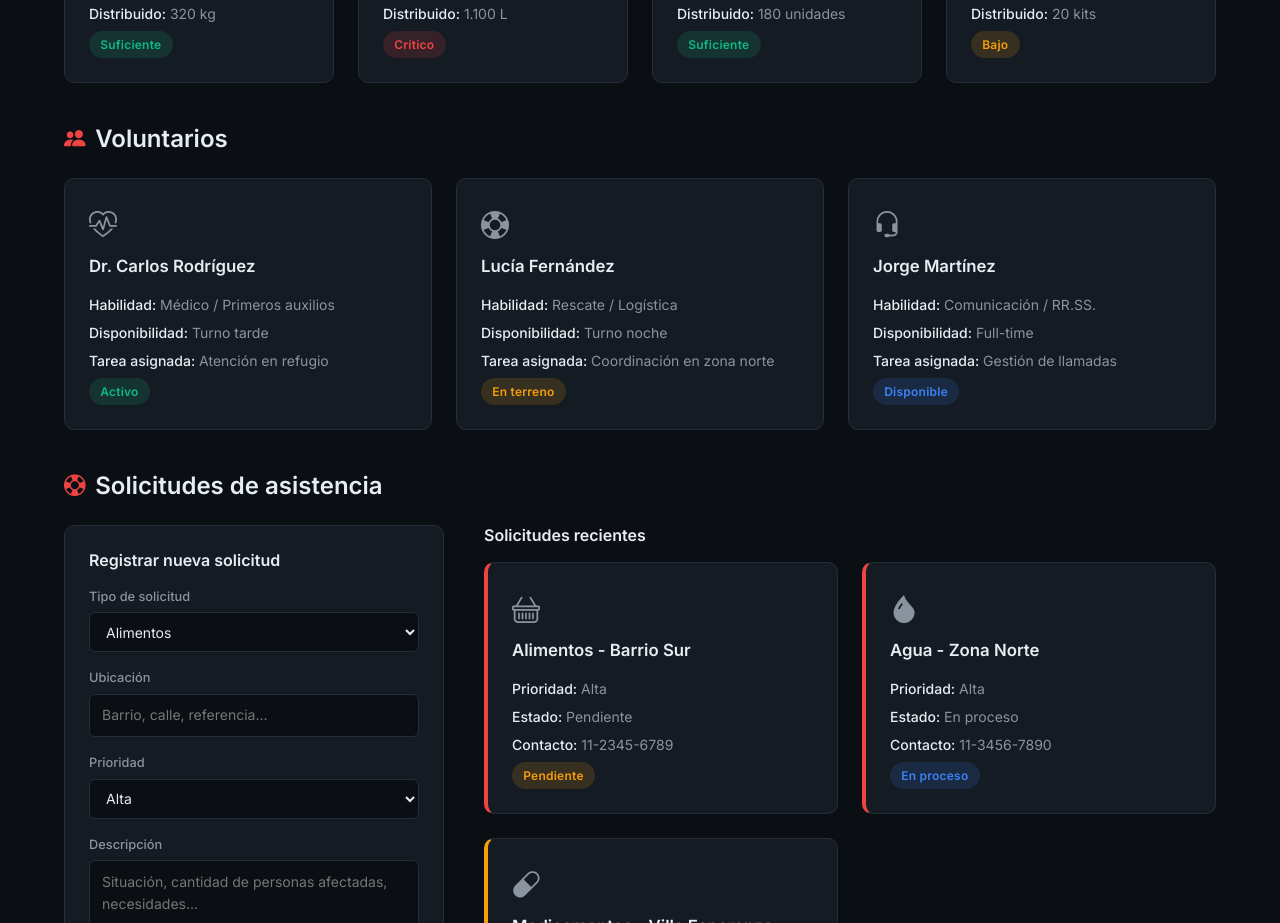
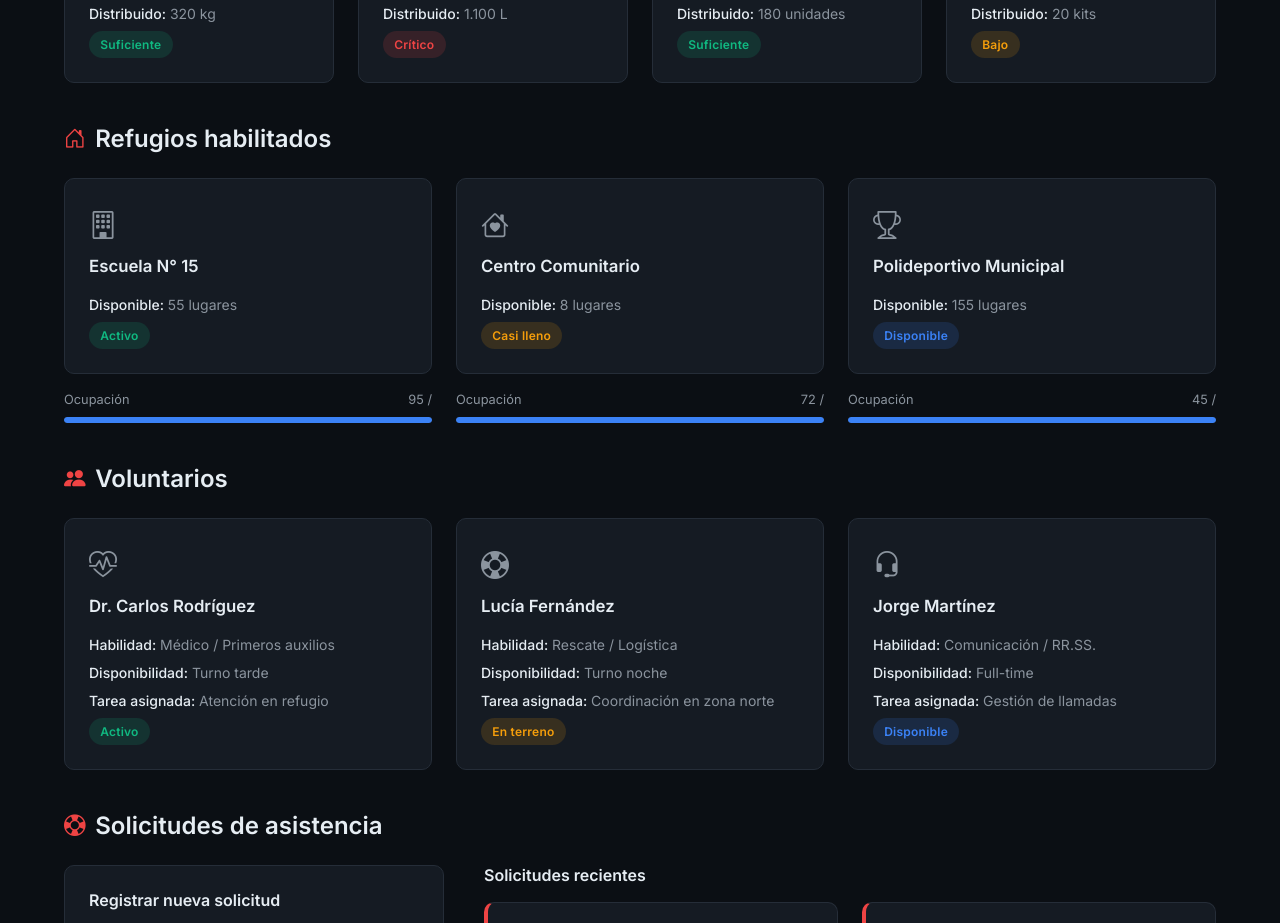
Before and after one commit to conty-111/geco-frontend, a React (Vite) app: page / in a window 1280 px wide. Shown: the part 1100-2023 px from the top of the page. Built offline with nearby package versions, Linux system fonts and the light colour scheme.

Commit message:
feat: incorpora seccion Refugios en App

```diff
--- a/src/App.jsx
+++ b/src/App.jsx
@@ -2,6 +2,7 @@ import Navbar from "./components/layout/Navbar";
 import Hero from "./components/sections/Hero";
 import Emergencias from "./components/sections/Emergencias";
 import Recursos from "./components/sections/Recursos";
+import Refugios from "./components/sections/Refugios";
 import Voluntarios from "./components/sections/Voluntarios";
 import Solicitudes from "./components/sections/Solicitudes";
 import Contacto from "./components/sections/Contacto";
@@ -17,6 +18,7 @@ export default function App() {
       <main className="contenido">
         <Emergencias />
         <Recursos />
+        <Refugios />
         <Voluntarios />
         <Solicitudes />
         <Contacto />
```
